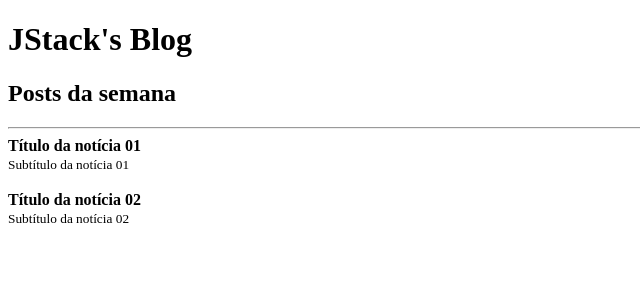
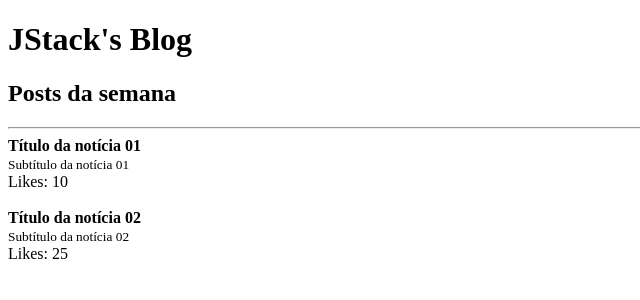
Before and after one commit to joaosoarees/jstack-react-fundamentals, a React app: page / in a window 1280 px wide. Shown: the top 300 px of the page, without its empty margins (0-640 px from the left). Built offline with nearby package versions, Linux system fonts and the light colour scheme.

Commit message:
typing react props with prop-types

```diff
--- a/src/App.js
+++ b/src/App.js
@@ -6,13 +6,14 @@
 export function App() {
   return (
     <>
-      <Header title="JStack's Blog">
+      <Header>
         <h2>Posts da semana</h2>
       </Header>
 
       <hr />
 
       <Post
+        likes={20}
         post={{
           title: 'Título da notícia 01',
           subTitle: 'Subtítulo da notícia 01'
@@ -20,6 +21,7 @@
       />
 
       <Post
+        likes={50}
         post={{
           title: 'Título da notícia 02',
           subTitle: 'Subtítulo da notícia 02'
--- a/src/Header.js
+++ b/src/Header.js
@@ -1,5 +1,5 @@
 import React from 'react';
-
+import PropTypes from 'prop-types';
 export function Header({ title, children }) {
   return (
     <>
@@ -8,3 +8,12 @@
     </>
   );
 };
+
+Header.propTypes = {
+  title: PropTypes.string,
+  children: PropTypes.node.isRequired,
+};
+
+Header.defaultProps = {
+  title: `JStack's Blog`,
+}
--- a/src/Post.js
+++ b/src/Post.js
@@ -1,14 +1,24 @@
 import React from 'react';
+import PropTypes from 'prop-types';
 
 // Props -> (Properties) -> Propriedades
-export function Post({ post: { title, subTitle } }) {
+export function Post({ post: { title, subTitle }, likes }) {
   return (
     <>
       <article>
         <strong>{title}</strong> <br />
-        <small>{subTitle}</small>
+        <small>{subTitle}</small> <br />
+        Likes: {likes / 2}
       </article>
       <br />
     </>
   );
 };
+
+Post.propTypes = {
+  post: PropTypes.shape({
+    title: PropTypes.string.isRequired,
+    subTitle: PropTypes.string.isRequired,
+  }).isRequired,
+  likes: PropTypes.number.isRequired,
+};
```
